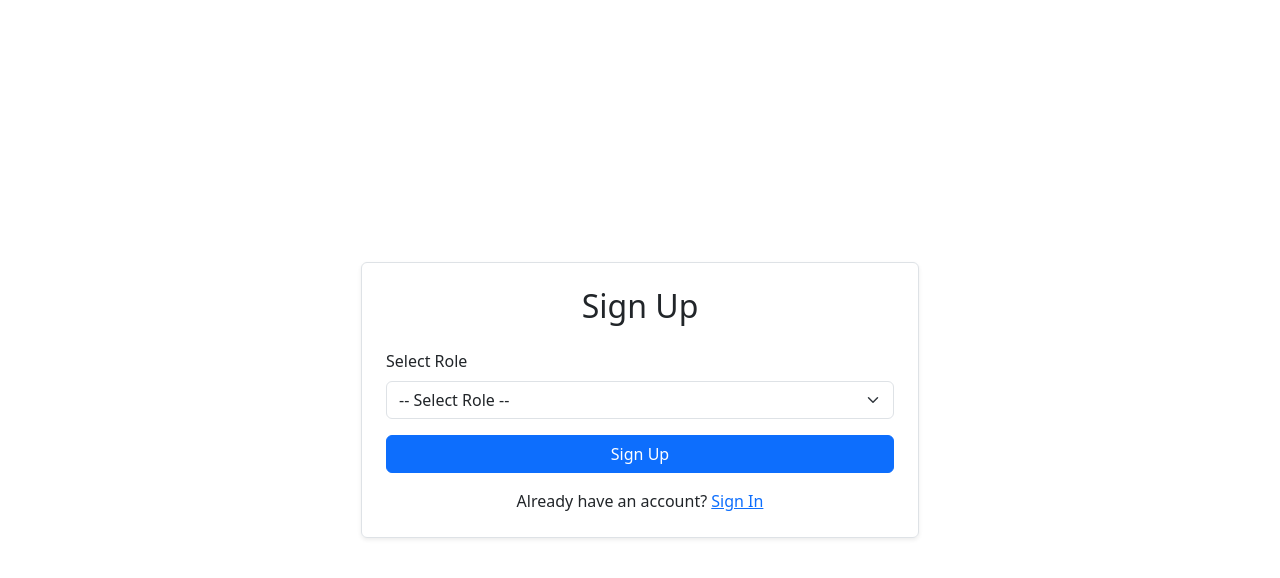
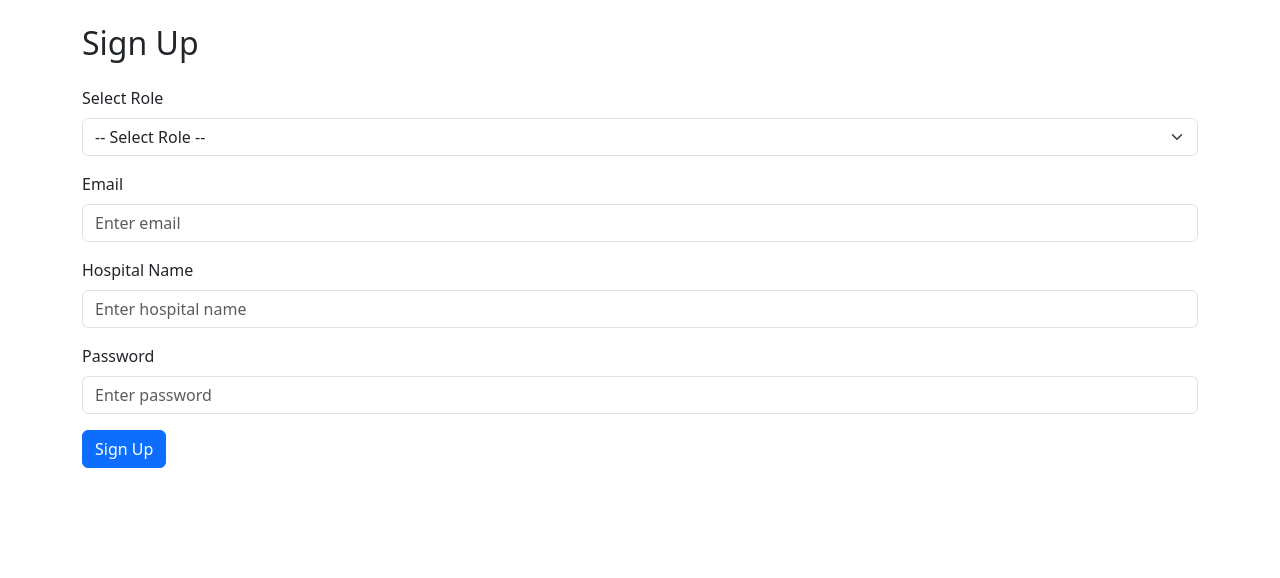
Before and after one commit to sainitin194/hospital-check, a React (Vite) app: page /signup in a window 1280 px wide. Shown: the top 578 px of the page. Built offline with nearby package versions, Linux system fonts and the light colour scheme.

Commit message:
Update SignUp.jsx

```diff
--- a/src/pages/Auth/SignUp.jsx
+++ b/src/pages/Auth/SignUp.jsx
@@ -1,277 +1,99 @@
-// src/components/SignUp.js
-import React, { useEffect } from 'react';
+import React from 'react';
 import { useForm } from 'react-hook-form';
 import axios from 'axios';
 import { Container, Form, Button } from 'react-bootstrap';
 import { ToastContainer, toast } from 'react-toastify';
 import 'react-toastify/dist/ReactToastify.css';
-import { useNavigate, Link } from 'react-router-dom';
-import { hospitalInstance, patientInstance, insuranceInstance } from '../../utils/axiosInstances';
 
 const SignUp = () => {
   const {
     register,
     handleSubmit,
-    watch,
     formState: { errors },
-  } = useForm({
-    defaultValues: {
-      role: '',
-      hospitalEmail: '',
-      hospitalName: '',
-      hospitalPwd: '',
-      patientEmail: '',
-      patientName: '',
-      patientPassword: '',
-      insuranceCompId: '',
-      insuranceCompEmail: '',
-      insuranceCompName: '',
-      insuranceCompPwd: '',
-    },
-  });
+  } = useForm();
 
-  const navigate = useNavigate();
-  const role = watch("role");
-  const [insuranceCompanies, setInsuranceCompanies] = React.useState([]);
-
-  // If role is Patient, fetch insurance companies using insuranceInstance
-  useEffect(() => {
-    if (role === 'Patient') {
-      const fetchInsuranceCompanies = async () => {
-        try {
-          const response = await axios.get('http://localhost:3434/api/insuranceComp/getAllICs');
-          if (response.data.status === 'OK') {
-            setInsuranceCompanies(response.data.data);
-          } else {
-            console.error('Failed to fetch insurance companies:', response.data.msg);
-          }
-        } catch (error) {
-          console.error('Error fetching insurance companies:', error);
-        }
-      };
-      fetchInsuranceCompanies();
-    }
-  }, [role]);
-
-  // onSubmit handles registration using the appropriate Axios instance
   const onSubmit = async (data) => {
-    let url = 'http://localhost:3434/api/';
-    let endpoint = 'signup';
-    let payload = {};
+    let apiUrl = '';
+    let requestData = {};
 
     if (data.role === 'Hospital') {
-  localStorage.removeItem("Hospital");
-  url = 'http://56.228.62.37:3434/hospital-service/api/hospital'; // ✅ Updated
-  payload = {
-    hospitalEmail: data.hospitalEmail,
+      apiUrl = `${import.meta.env.VITE_BACKEND_URL}/hospital-service/api/hospital/signup`;
+      requestData = {
         hospitalName: data.hospitalName,
-    hospitalPwd: data.hospitalPwd,
+        hospitalEmail: data.email,
+        hospitalPassword: data.password
       };
-}
- else if (data.role === 'Patient') {
-      localStorage.removeItem("Patient");
-      url += 'patient';
-      payload = {
-        patientEmail: data.patientEmail,
-        patientName: data.patientName,
-        patientPassword: data.patientPassword,
-        insuranceCompId: data.insuranceCompId,
-      };
-    } else if (data.role === 'InsuranceCompany') {
-      localStorage.removeItem("InsuranceCompany");
-      url += 'insuranceComp';
-      payload = {
-        insuranceCompEmail: data.insuranceCompEmail,
-        insuranceCompName: data.insuranceCompName,
-        insuranceCompPwd: data.insuranceCompPwd,
-      };
-    } else {
-      toast.error("Please select a role.");
-      return;
+    } else if (data.role === 'Patient') {
+      apiUrl = `${import.meta.env.VITE_BACKEND_URL}/patient-service/api/patient/signup`;
+      requestData = data;
+    } else if (data.role === 'Insurance Company') {
+      apiUrl = `${import.meta.env.VITE_BACKEND_URL}/insurance-company-service/api/insurance/signup`;
+      requestData = data;
     }
 
     try {
-      const response = await axios.post(url+'/'+endpoint, payload);
-      if (response.data.status === "CREATED") {
-        toast.success(response.data.msg);
-        // Redirect to the sign-in page after a delay
-        setTimeout(() => {
-          navigate("/signin");
-        }, 5000);
-      } else {
-        toast.error(response.data.msg || "Registration Failed");
-      }
+      await axios.post(apiUrl, requestData);
+      toast.success('Registration successful!');
     } catch (error) {
-      if (error.response && error.response.data && error.response.data.msg) {
-        toast.error(error.response.data.msg);
-      } else {
-        toast.error("An error occurred during registration.");
-      }
-      console.error("Registration error:", error);
+      console.error('Registration error:', error);
+      toast.error('Registration failed. Please try again.');
     }
   };
 
   return (
-    <Container className="d-flex justify-content-center align-items-center" style={{ minHeight: '100vh' }}>
-      <ToastContainer position="top-center" />
-      <div className="w-50 p-4 border rounded shadow-sm">
-        <h2 className="text-center mb-4">Sign Up</h2>
+    <Container className="mt-4">
+      <h2 className="mb-4">Sign Up</h2>
       <Form onSubmit={handleSubmit(onSubmit)}>
-          {/* Role Selection */}
-          <Form.Group controlId="formRole" className="mb-3">
+
+        {/* Select Role */}
+        <Form.Group className="mb-3">
           <Form.Label>Select Role</Form.Label>
-            <Form.Select {...register("role", { required: "Role is required" })}>
+          <Form.Select {...register('role', { required: true })}>
             <option value="">-- Select Role --</option>
             <option value="Hospital">Hospital</option>
             <option value="Patient">Patient</option>
-              <option value="InsuranceCompany">Insurance Company</option>
+            <option value="Insurance Company">Insurance Company</option>
           </Form.Select>
-            {errors.role && <p className="text-danger">{errors.role.message}</p>}
+          {errors.role && <span className="text-danger">Role is required</span>}
         </Form.Group>
 
-          {/* Conditional Fields for Hospital */}
-          {role === 'Hospital' && (
-            <>
-              <Form.Group controlId="hospitalEmail" className="mb-3">
-                <Form.Label>Hospital Email</Form.Label>
+        {/* Email */}
+        <Form.Group className="mb-3">
+          <Form.Label>Email</Form.Label>
           <Form.Control
             type="email"
-                  placeholder="Enter hospital email"
-                  {...register("hospitalEmail", {
-                    required: "Hospital email is required",
-                    pattern: { value: /^[^\s@]+@[^\s@]+\.[^\s@]+$/i, message: "Invalid email address" },
-                  })}
+            {...register('email', { required: true })}
+            placeholder="Enter email"
           />
-                {errors.hospitalEmail && <p className="text-danger">{errors.hospitalEmail.message}</p>}
+          {errors.email && <span className="text-danger">Email is required</span>}
         </Form.Group>
-              <Form.Group controlId="hospitalName" className="mb-3">
+
+        {/* Hospital Name */}
+        <Form.Group className="mb-3">
           <Form.Label>Hospital Name</Form.Label>
           <Form.Control
             type="text"
+            {...register('hospitalName', { required: true })}
             placeholder="Enter hospital name"
-                  {...register("hospitalName", { required: "Hospital name is required" })}
           />
-                {errors.hospitalName && <p className="text-danger">{errors.hospitalName.message}</p>}
+          {errors.hospitalName && <span className="text-danger">Hospital name is required</span>}
         </Form.Group>
-              <Form.Group controlId="hospitalPwd" className="mb-3">
+
+        {/* Password */}
+        <Form.Group className="mb-3">
           <Form.Label>Password</Form.Label>
           <Form.Control
             type="password"
+            {...register('password', { required: true })}
             placeholder="Enter password"
-                  {...register("hospitalPwd", {
-                    required: "Password is required",
-                    minLength: { value: 8, message: "Password must be at least 8 characters" },
-                  })}
           />
-                {errors.hospitalPwd && <p className="text-danger">{errors.hospitalPwd.message}</p>}
+          {errors.password && <span className="text-danger">Password is required</span>}
         </Form.Group>
-            </>
-          )}
 
-          {/* Conditional Fields for Patient */}
-          {role === 'Patient' && (
-            <>
-              {/* Insurance Company selection (fetched via axios) */}
-              <Form.Group controlId="insuranceCompId" className="mb-3">
-                <Form.Label>Insurance Company</Form.Label>
-                <Form.Select
-                  {...register("insuranceCompId", { required: "Insurance Company is required" })}
-                >
-                  <option value="">-- Select Insurance Company --</option>
-                  {insuranceCompanies.map((company) => (
-                    <option key={company.insuranceCompId} value={company.insuranceCompId}>
-                      {company.insuranceCompName}
-                    </option>
-                  ))}
-                </Form.Select>
-                {errors.insuranceCompId && <p className="text-danger">{errors.insuranceCompId.message}</p>}
-              </Form.Group>
-              <Form.Group controlId="patientEmail" className="mb-3">
-                <Form.Label>Patient Email</Form.Label>
-                <Form.Control
-                  type="email"
-                  placeholder="Enter patient email"
-                  {...register("patientEmail", {
-                    required: "Patient email is required",
-                    pattern: { value: /^[^\s@]+@[^\s@]+\.[^\s@]+$/i, message: "Invalid email address" },
-                  })}
-                />
-                {errors.patientEmail && <p className="text-danger">{errors.patientEmail.message}</p>}
-              </Form.Group>
-              <Form.Group controlId="patientName" className="mb-3">
-                <Form.Label>Patient Name</Form.Label>
-                <Form.Control
-                  type="text"
-                  placeholder="Enter patient name"
-                  {...register("patientName", { required: "Patient name is required" })}
-                />
-                {errors.patientName && <p className="text-danger">{errors.patientName.message}</p>}
-              </Form.Group>
-              <Form.Group controlId="patientPassword" className="mb-3">
-                <Form.Label>Password</Form.Label>
-                <Form.Control
-                  type="password"
-                  placeholder="Enter password"
-                  {...register("patientPassword", {
-                    required: "Password is required",
-                    minLength: { value: 8, message: "Password must be at least 8 characters" },
-                  })}
-                />
-                {errors.patientPassword && <p className="text-danger">{errors.patientPassword.message}</p>}
-              </Form.Group>
-            </>
-          )}
+        <Button type="submit" variant="primary">Sign Up</Button>
+      </Form>
 
-          {/* Conditional Fields for InsuranceCompany */}
-          {role === 'InsuranceCompany' && (
-            <>
-              <Form.Group controlId="insuranceCompEmail" className="mb-3">
-                <Form.Label>Insurance Company Email</Form.Label>
-                <Form.Control
-                  type="email"
-                  placeholder="Enter insurance company email"
-                  {...register("insuranceCompEmail", {
-                    required: "Email is required",
-                    pattern: { value: /^[^\s@]+@[^\s@]+\.[^\s@]+$/i, message: "Invalid email address" }
-                  })}
-                />
-                {errors.insuranceCompEmail && <p className="text-danger">{errors.insuranceCompEmail.message}</p>}
-              </Form.Group>
-              <Form.Group controlId="insuranceCompName" className="mb-3">
-                <Form.Label>Insurance Company Name</Form.Label>
-                <Form.Control
-                  type="text"
-                  placeholder="Enter insurance company name"
-                  {...register("insuranceCompName", { required: "Insurance company name is required" })}
-                />
-                {errors.insuranceCompName && <p className="text-danger">{errors.insuranceCompName.message}</p>}
-              </Form.Group>
-              <Form.Group controlId="insuranceCompPwd" className="mb-3">
-                <Form.Label>Password</Form.Label>
-                <Form.Control
-                  type="password"
-                  placeholder="Enter password"
-                  {...register("insuranceCompPwd", {
-                    required: "Password is required",
-                    minLength: { value: 8, message: "Password must be at least 8 characters" }
-                  })}
-                />
-                {errors.insuranceCompPwd && <p className="text-danger">{errors.insuranceCompPwd.message}</p>}
-              </Form.Group>
-            </>
-          )}
-
-          {/* Submit Button */}
-          <Button variant="primary" type="submit" className="w-100 mb-3">
-            Sign Up
-          </Button>
-
-          {/* Link to Sign In */}
-          <div className="text-center">
-            Already have an account? <Link to="/signin">Sign In</Link>
-          </div>
-        </Form>
-      </div>
+      <ToastContainer />
     </Container>
   );
 };
```
Lines whose indentation alone changed are shown as unchanged.
